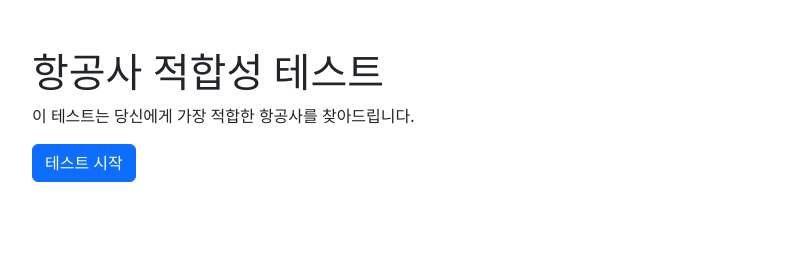
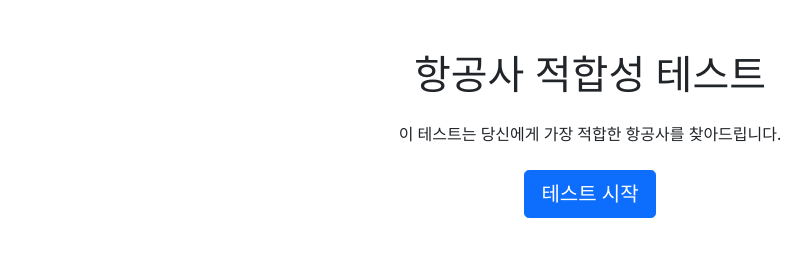
Before and after one commit to FLYDE-SOPHIE/Airline-test, a plain HTML site: page index.html in a window 1280 px wide. Shown: the whole page, without its empty margins (50-862 px from the left). Drawn offline with nearby package versions, Linux system fonts and the light colour scheme.

Commit message:
Update index.html

```diff
--- a/index.html
+++ b/index.html
@@ -4,13 +4,23 @@
     <meta charset="UTF-8">
     <meta name="viewport" content="width=device-width, initial-scale=1.0">
     <title>항공사 적합성 테스트</title>
-    <link rel="stylesheet" href="https://cdn.jsdelivr.net/npm/bootstrap@5.2.3/dist/css/bootstrap.min.css">
+    <link href="https://cdn.jsdelivr.net/npm/bootstrap@5.1.3/dist/css/bootstrap.min.css" rel="stylesheet">
+    <style>
+        body {
+            padding-top: 50px;
+        }
+        .container {
+            max-width: 800px;
+        }
+    </style>
 </head>
 <body>
-    <div class="container mt-5">
-        <h1>항공사 적합성 테스트</h1>
-        <p>이 테스트는 당신에게 가장 적합한 항공사를 찾아드립니다.</p>
-        <button id="startBtn" class="btn btn-primary">테스트 시작</button>
+    <div class="container">
+        <h1 class="text-center mb-4">항공사 적합성 테스트</h1>
+        <p class="text-center mb-4">이 테스트는 당신에게 가장 적합한 항공사를 찾아드립니다.</p>
+        <div id="startContainer" class="text-center">
+            <button id="startBtn" class="btn btn-primary btn-lg">테스트 시작</button>
+        </div>
         <div id="questionContainer" style="display:none;">
             <!-- 여기에 질문들이 동적으로 추가됩니다 -->
         </div>
```
